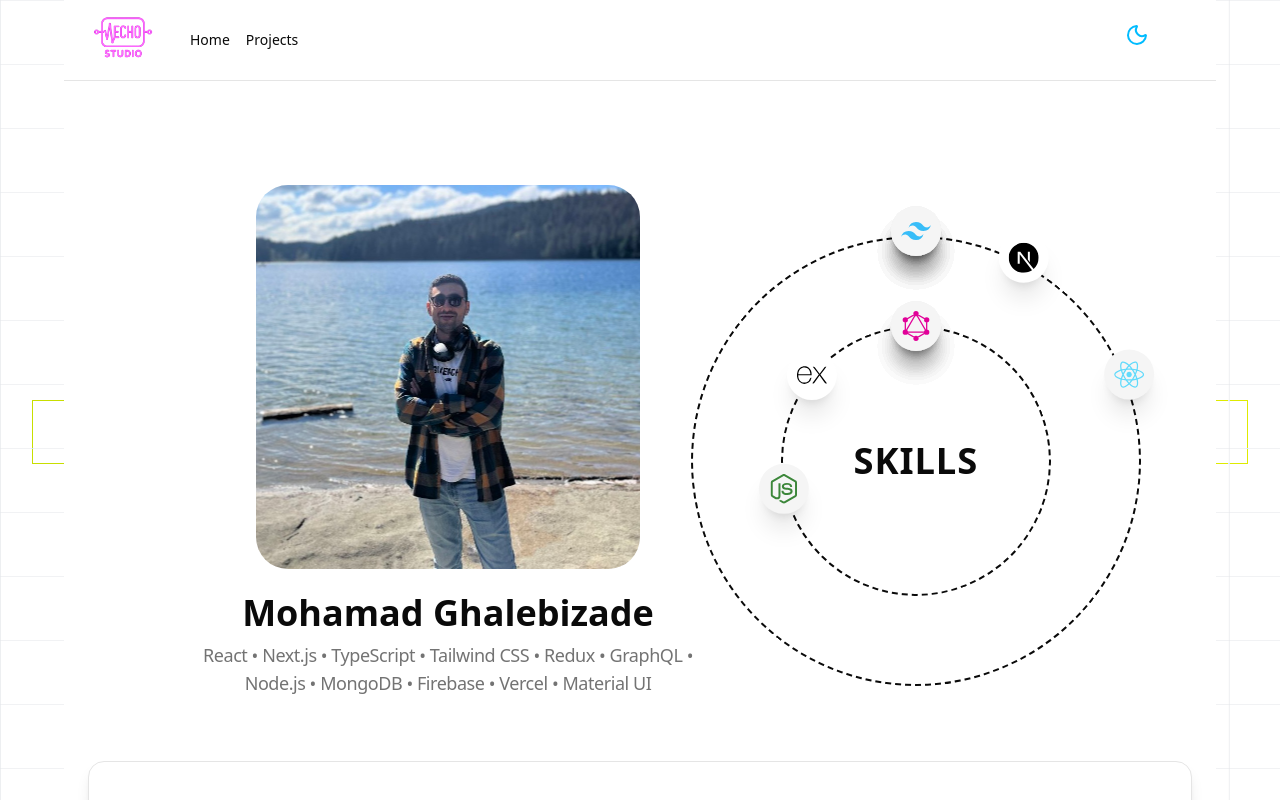
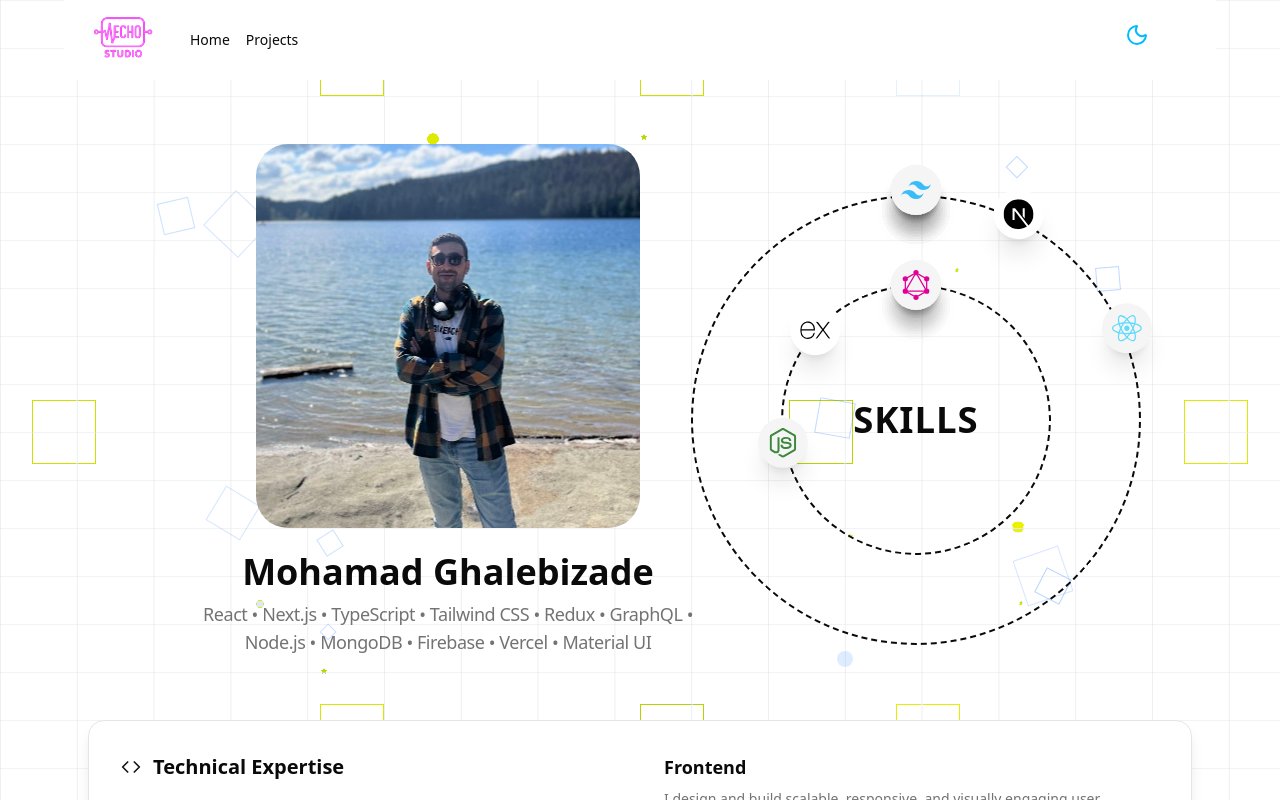
Before and after one commit to Mohamad-Gh/MyPortfolio, a React (Vite) app: page / in a window 1280 px wide. Shown: the top 800 px of the page. Built offline with nearby package versions, Linux system fonts and the light colour scheme.

Commit message:
remove bg-background from layout to fix background color

```diff
--- a/src/components/AnimatedBackgroundPattern.tsx
+++ b/src/components/AnimatedBackgroundPattern.tsx
@@ -1,10 +1,10 @@
 const AnimatedBackgroundPattern = () => {
   return (
-    <div className="relative z-[-1]">
-      <div className="fixed inset-0 overflow-hidden">
+    <div className="relative -z-10">
+      <div className="fixed inset-0 overflow-hidden ">
         {/* Grid Pattern */}
         {/* animate-pulse removed */}
-        <div className="absolute inset-0 opacity-20 animate-pulse ">
+        <div className="absolute inset-0 opacity-10 animate-pulse">
           <svg
             className="w-full h-full"
             xmlns="http://www.w3.org/2000/svg"
@@ -14,12 +14,12 @@ const AnimatedBackgroundPattern = () => {
             <defs>
               <pattern
                 id="grid"
-                width="8"
-                height="8"
+                width="6"
+                height="6"
                 patternUnits="userSpaceOnUse"
               >
                 <path
-                  d="M 8 0 L 0 0 0 8"
+                  d="M 6 0 L 0 0 0 6"
                   fill="none"
                   stroke="currentColor"
                   strokeWidth="0.1"
--- a/src/components/ContactForm.tsx
+++ b/src/components/ContactForm.tsx
@@ -65,7 +65,7 @@ export default function Contact() {
   };
 
   return (
-    <section id="contact" className="p-10 space-y-6  bg-background shadow-2xl">
+    <section id="contact" className="p-10 space-y-6 bg-background shadow-2xl">
       <h2 className="text-2xl font-semibold text-center py-6">Contact Me</h2>
 
       <div className="flex gap-6 flex-col lg:flex-row lg:items-start">
--- a/src/components/Header.tsx
+++ b/src/components/Header.tsx
@@ -57,8 +57,9 @@ export default function Header() {
   }, [isDark, sunControls, moonControls]);
 
   return (
-    <header className="relative z-10 flex justify-between items-center px-6 border-b border-border bg-background">
-      <div className="flex items-center space-x-8">
+    // border-b border-border
+    <header className="relative flex justify-between items-center px-6 bg-background ">
+      <div className="flex items-center space-x-8 ">
         {/* Pulsing Logo */}
         <Link to="/">
           <motion.img
--- a/src/pages/Home.tsx
+++ b/src/pages/Home.tsx
@@ -10,8 +10,8 @@ export default function App() {
     <>
       {/* Hero Section */}
       <AnimatedBackgroundPattern />
-      <section className="text-center mt-20">
-        <div className="flex justify-center bg-background">
+      <section className="text-center mt-10">
+        <div className="flex justify-center">
           <div className="w-full lg:w-1/2">
             {
               <motion.img
--- a/src/pages/Layout.tsx
+++ b/src/pages/Layout.tsx
@@ -7,7 +7,7 @@ function Layout() {
     <div className="max-w-6xl mx-auto">
       <Header />
       <ScrollToTopButton />
-      <main className="min-h-screen bg-background text-foreground p-6">
+      <main className="min-h-screen p-6">
         <Outlet />
       </main>
       <Footer />
```
